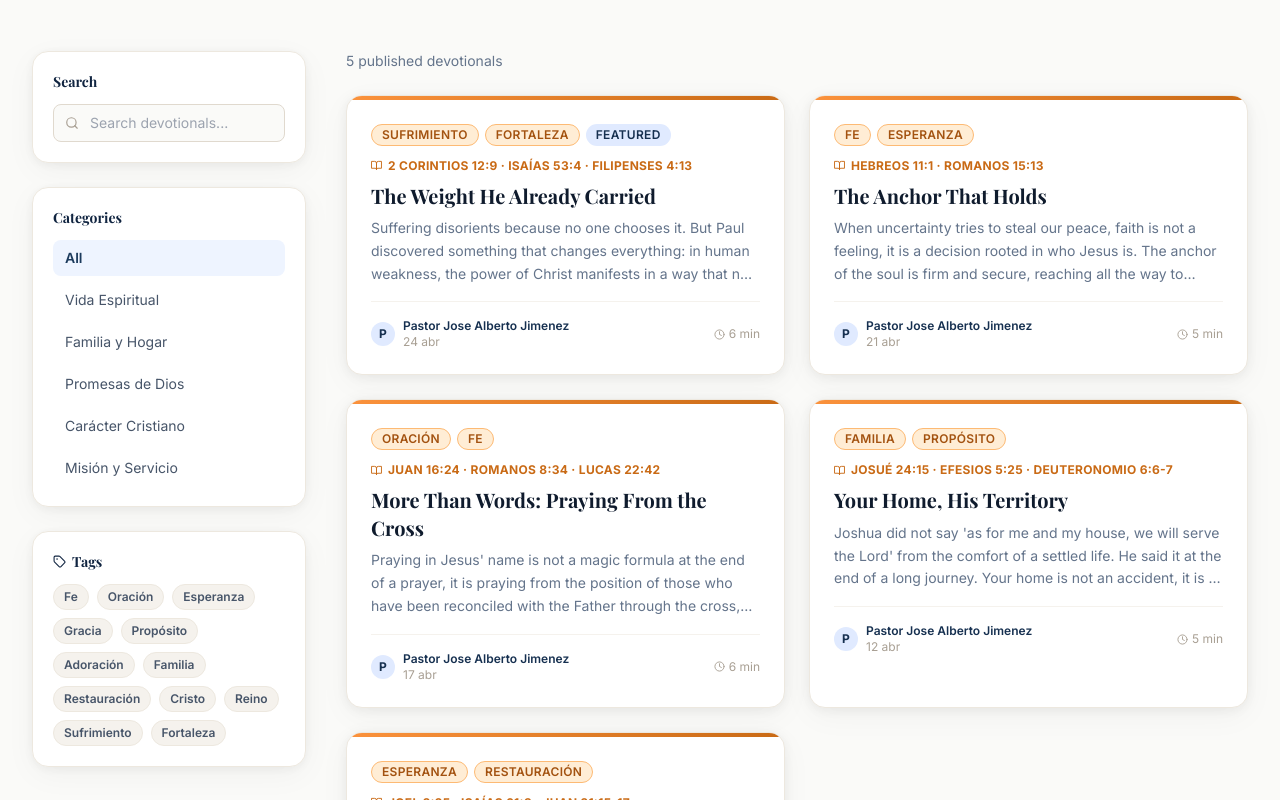
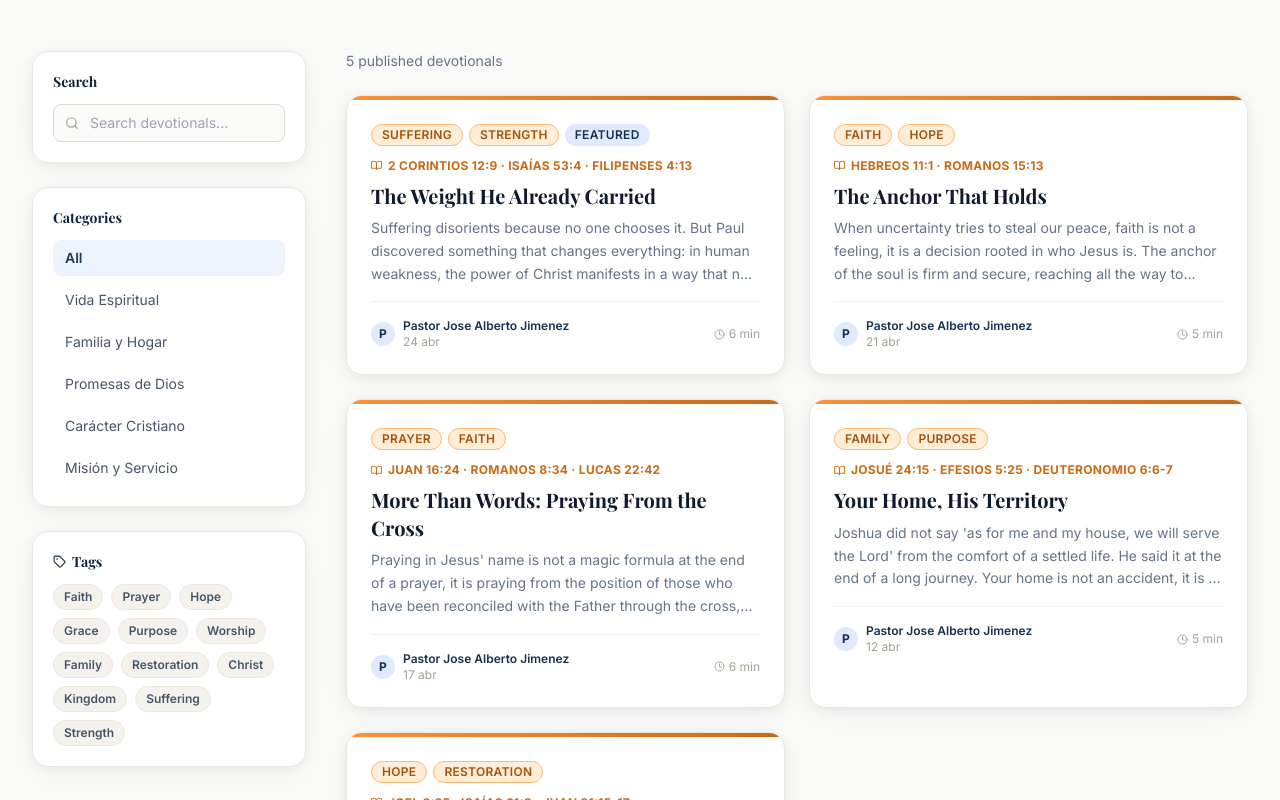
Before and after one commit to Jengaup/Centro-Cristiano-Adoram-Webpage, a Next.js app: page /en/devocionales in a window 1280 px wide. Shown: the part 420-1220 px from the top of the page. Built offline with nearby package versions, Linux system fonts and the light colour scheme; a web font is replaced by a local one.

Commit message:
Translate devotional tags to English
Add nameEn field to DevotionalTag type and all 12 tags, then use
locale-aware tag name in the list page, detail page, and homepage
highlight section.

https://claude.ai/code/session_01BCgaQf9XzTRiDUwfNNpdao

```diff
--- a/src/app/[locale]/(main)/devocionales/[slug]/page.tsx
+++ b/src/app/[locale]/(main)/devocionales/[slug]/page.tsx
@@ -69,7 +69,7 @@ export default async function DevotionalPage({ params }: Props) {
           <div className="flex flex-wrap gap-2 mb-4">
             {devotional.tags.map((tag) => (
               <Badge key={tag.id} variant="gold">
-                <Tag size={10} />{tag.name}
+                <Tag size={10} />{isEn && tag.nameEn ? tag.nameEn : tag.name}
               </Badge>
             ))}
           </div>
--- a/src/app/[locale]/(main)/devocionales/page.tsx
+++ b/src/app/[locale]/(main)/devocionales/page.tsx
@@ -81,7 +81,7 @@ export default async function DevotionalsPage({ params }: { params: { locale: Lo
                       key={tag.id}
                       className="px-2.5 py-1 rounded-full bg-warm-100 text-slate-600 text-xs font-semibold hover:bg-navy-100 hover:text-navy-700 transition-colors border border-warm-200"
                     >
-                      {tag.name}
+                      {params.locale === "en" && tag.nameEn ? tag.nameEn : tag.name}
                     </button>
                   ))}
                 </div>
@@ -105,7 +105,7 @@ export default async function DevotionalsPage({ params }: { params: { locale: Lo
                     <div className="p-6">
                       <div className="flex flex-wrap gap-1.5 mb-3">
                         {devotional.tags.slice(0, 2).map((tag) => (
-                          <Badge key={tag.id} variant="gold">{tag.name}</Badge>
+                          <Badge key={tag.id} variant="gold">{params.locale === "en" && tag.nameEn ? tag.nameEn : tag.name}</Badge>
                         ))}
                         {devotional.isFeatured && (
                           <Badge variant="navy">{d.featured}</Badge>
--- a/src/components/sections/DevotionalHighlight.tsx
+++ b/src/components/sections/DevotionalHighlight.tsx
@@ -46,7 +46,7 @@ export default function DevotionalHighlight({ locale, dict }: Props) {
                 <div className="absolute inset-0 opacity-0 group-hover:opacity-100 transition-opacity duration-500 bg-gradient-to-br from-gold-500/5 via-transparent to-transparent pointer-events-none" />
                 <div className="flex flex-wrap gap-2 mb-4">
                   {devotional.tags.slice(0, 2).map((tag) => (
-                    <Badge key={tag.id} variant="gold" className="bg-gold-500/20 border-gold-400/40 text-gold-300">{tag.name}</Badge>
+                    <Badge key={tag.id} variant="gold" className="bg-gold-500/20 border-gold-400/40 text-gold-300">{locale === "en" && tag.nameEn ? tag.nameEn : tag.name}</Badge>
                   ))}
                 </div>
                 <p className="text-gold-400 text-xs font-bold tracking-widest uppercase mb-3 flex items-center gap-2">
--- a/src/data/devotionals.ts
+++ b/src/data/devotionals.ts
@@ -1,18 +1,18 @@
 import type { Devotional, DevotionalTag, DevotionalCategory } from "@/types/devotional";
 
 export const devotionalTags: DevotionalTag[] = [
-  { id: "tag-001", name: "Fe",            slug: "fe",            color: "#C9A84C" },
-  { id: "tag-002", name: "Oración",       slug: "oracion",       color: "#1B3A5C" },
-  { id: "tag-003", name: "Esperanza",     slug: "esperanza",     color: "#2D6494" },
-  { id: "tag-004", name: "Gracia",        slug: "gracia",        color: "#5E8CB8" },
-  { id: "tag-005", name: "Propósito",     slug: "proposito",     color: "#163050" },
-  { id: "tag-006", name: "Adoración",     slug: "adoracion",     color: "#A87E28" },
-  { id: "tag-007", name: "Familia",       slug: "familia",       color: "#1B3A5C" },
-  { id: "tag-008", name: "Restauración",  slug: "restauracion",  color: "#E8852A" },
-  { id: "tag-009", name: "Cristo",        slug: "cristo",        color: "#0F1B2D" },
-  { id: "tag-010", name: "Reino",         slug: "reino",         color: "#163050" },
-  { id: "tag-011", name: "Sufrimiento",   slug: "sufrimiento",   color: "#6B2737" },
-  { id: "tag-012", name: "Fortaleza",     slug: "fortaleza",     color: "#1B4332" },
+  { id: "tag-001", name: "Fe",            nameEn: "Faith",        slug: "fe",            color: "#C9A84C" },
+  { id: "tag-002", name: "Oración",       nameEn: "Prayer",       slug: "oracion",       color: "#1B3A5C" },
+  { id: "tag-003", name: "Esperanza",     nameEn: "Hope",         slug: "esperanza",     color: "#2D6494" },
+  { id: "tag-004", name: "Gracia",        nameEn: "Grace",        slug: "gracia",        color: "#5E8CB8" },
+  { id: "tag-005", name: "Propósito",     nameEn: "Purpose",      slug: "proposito",     color: "#163050" },
+  { id: "tag-006", name: "Adoración",     nameEn: "Worship",      slug: "adoracion",     color: "#A87E28" },
+  { id: "tag-007", name: "Familia",       nameEn: "Family",       slug: "familia",       color: "#1B3A5C" },
+  { id: "tag-008", name: "Restauración",  nameEn: "Restoration",  slug: "restauracion",  color: "#E8852A" },
+  { id: "tag-009", name: "Cristo",        nameEn: "Christ",       slug: "cristo",        color: "#0F1B2D" },
+  { id: "tag-010", name: "Reino",         nameEn: "Kingdom",      slug: "reino",         color: "#163050" },
+  { id: "tag-011", name: "Sufrimiento",   nameEn: "Suffering",    slug: "sufrimiento",   color: "#6B2737" },
+  { id: "tag-012", name: "Fortaleza",     nameEn: "Strength",     slug: "fortaleza",     color: "#1B4332" },
 ];
 
 export const devotionalCategories: DevotionalCategory[] = [
--- a/src/types/devotional.ts
+++ b/src/types/devotional.ts
@@ -3,6 +3,7 @@ export type DevotionalStatus = "draft" | "published" | "scheduled";
 export interface DevotionalTag {
   id: string;
   name: string;
+  nameEn?: string;
   slug: string;
   color?: string;
 }
```
